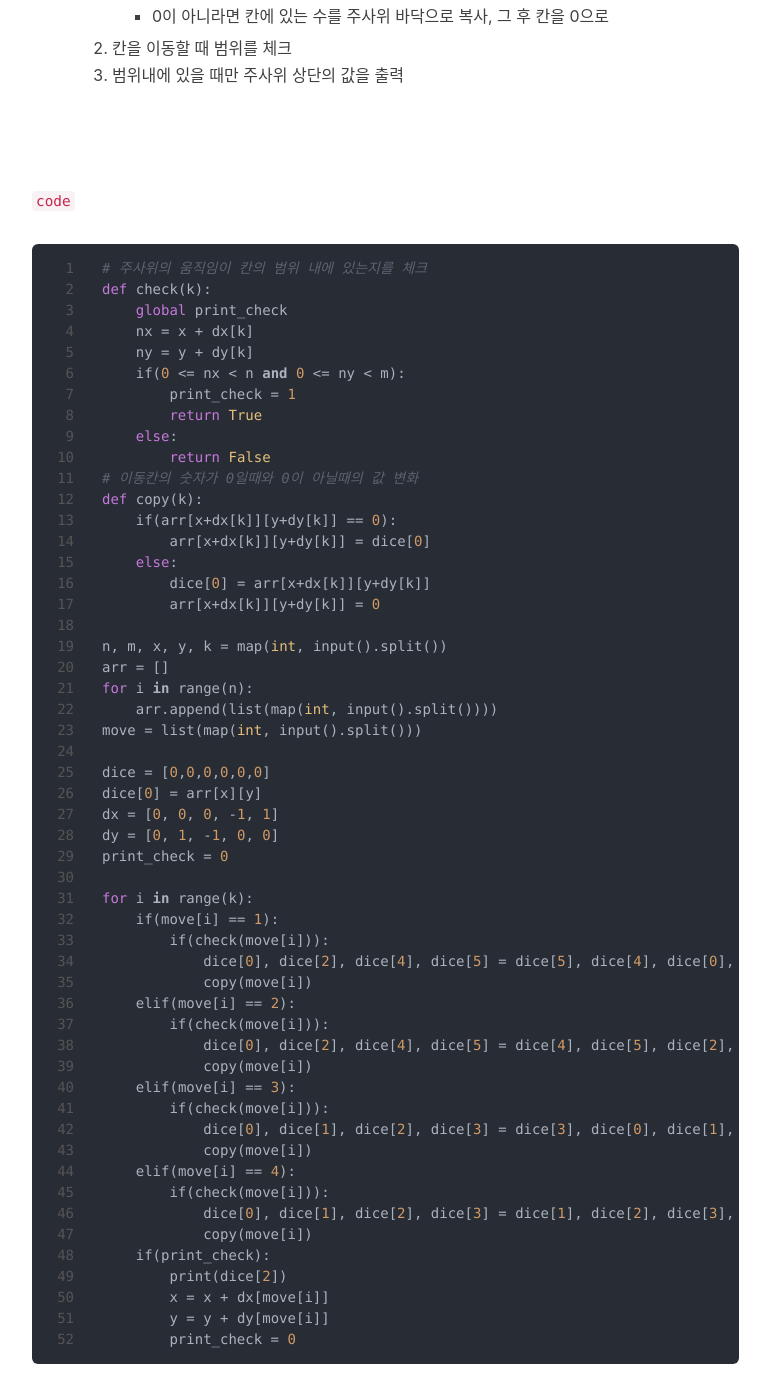
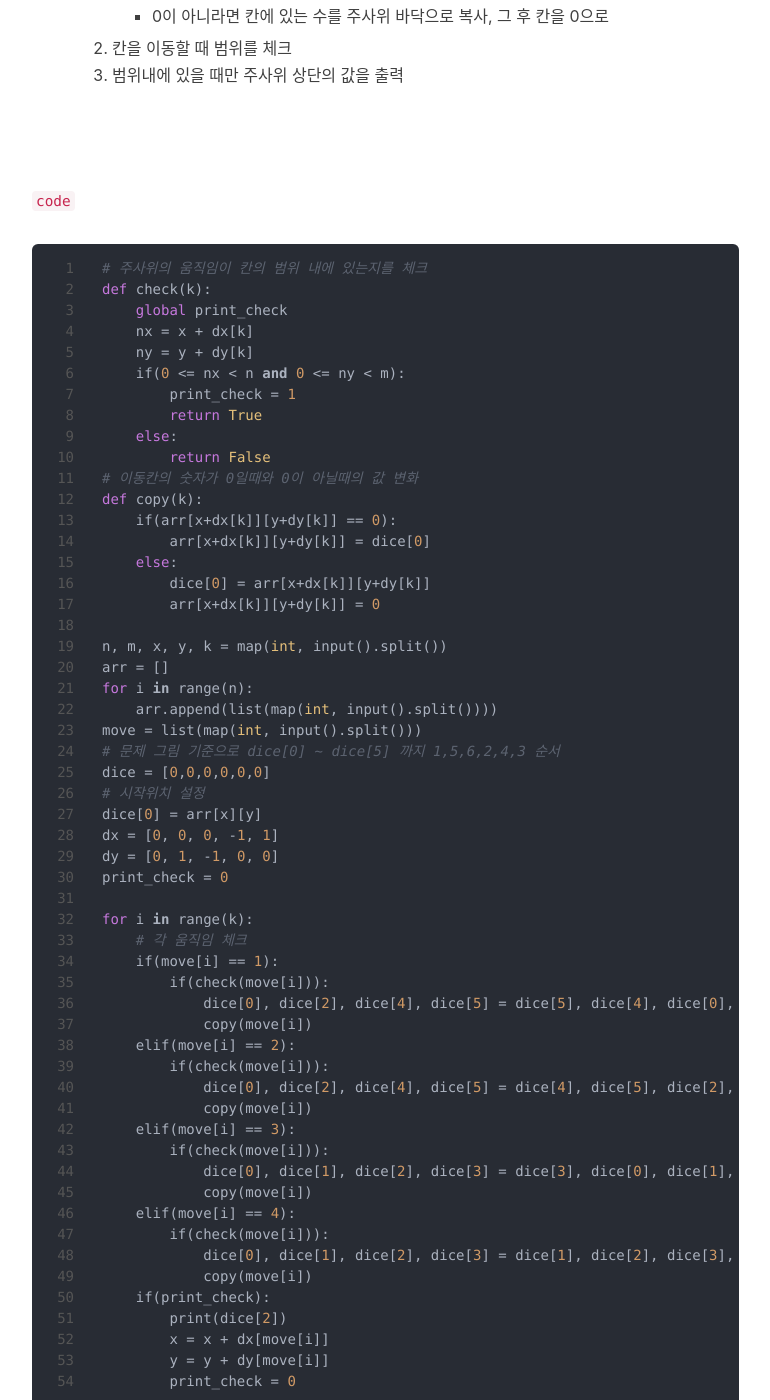
Before and after one commit to dongsik93/dongsik93.github.io, a Jekyll site: the page built from _posts/2019-11-12-algorithm-boj-14499.md, in a window 1280 px wide and 1400 px high, scrolled down 1187 px. Shown: the whole window, without its empty margins (233-1003 px from the left). Built offline with Jekyll 4.4.1, drawn with Linux system fonts in a browser that asks for light colours; nearby versions of some CDN libraries; comment, search, counter and statistics services are not loaded.

Commit message:
BOJ 14499

```diff
--- a/_posts/2019-11-12-algorithm-boj-14499.md
+++ b/_posts/2019-11-12-algorithm-boj-14499.md
@@ -61,14 +61,16 @@ arr = []
 for i in range(n):
     arr.append(list(map(int, input().split())))
 move = list(map(int, input().split()))
-
+# 문제 그림 기준으로 dice[0] ~ dice[5] 까지 1,5,6,2,4,3 순서
 dice = [0,0,0,0,0,0]
+# 시작위치 설정
 dice[0] = arr[x][y]
 dx = [0, 0, 0, -1, 1]
 dy = [0, 1, -1, 0, 0]
 print_check = 0
 
 for i in range(k):
+    # 각 움직임 체크
     if(move[i] == 1):
         if(check(move[i])):
             dice[0], dice[2], dice[4], dice[5] = dice[5], dice[4], dice[0], dice[2]
```
